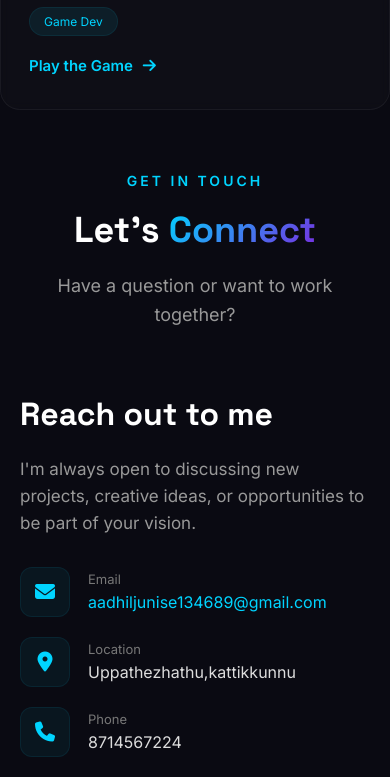
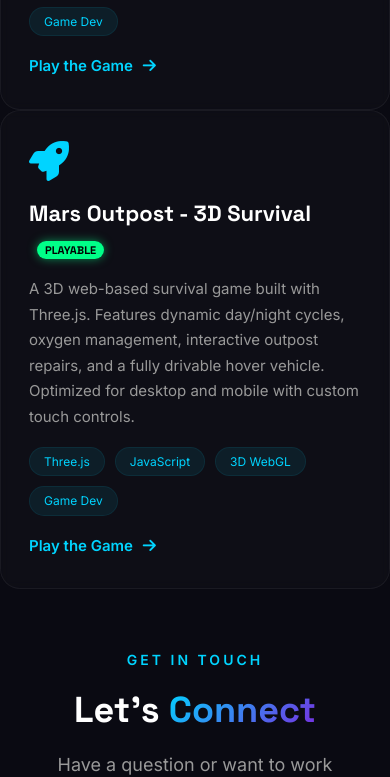
Before and after one commit to ALJE0123456789/PORTFOLIO, a plain HTML site: page index.html in a window 390 px wide. Shown: the part 7462-8239 px from the top of the page. Drawn offline with nearby package versions, Linux system fonts and the light colour scheme.

Commit message:
Add Mars Outpost game project card to index.html
Added Mars Outpost game project card with details and link.

```diff
--- a/index.html
+++ b/index.html
@@ -1245,6 +1245,25 @@
         Play the Game <i class="fas fa-arrow-right"></i>
     </a>
 </div>
+            <!-- Mars Outpost Game -->
+            <div class="project-card" data-aos="fade-up" data-aos-delay="400">
+                <i class="fas fa-rocket project-icon"></i>
+                <h3>Mars Outpost - 3D Survival <span style="font-size: 11px; background: #00ff88; color: #000; padding: 2px 8px; border-radius: 50px; vertical-align: middle; margin-left: 8px; font-weight: bold; box-shadow: 0 0 10px rgba(0,255,136,0.5);">PLAYABLE</span></h3>
+                <p>
+                    A 3D web-based survival game built with Three.js. Features dynamic day/night cycles,
+                    oxygen management, interactive outpost repairs, and a fully drivable hover vehicle.
+                    Optimized for desktop and mobile with custom touch controls.
+                </p>
+                <div class="project-tags">
+                    <span>Three.js</span>
+                    <span>JavaScript</span>
+                    <span>3D WebGL</span>
+                    <span>Game Dev</span>
+                </div>
+                <a href="https://mars-game-refined.vercel.app/" target="_blank" class="project-link">
+                    Play the Game <i class="fas fa-arrow-right"></i>
+                </a>
+            </div>
 
     <!-- =============================================
     CONTACT SECTION
```
